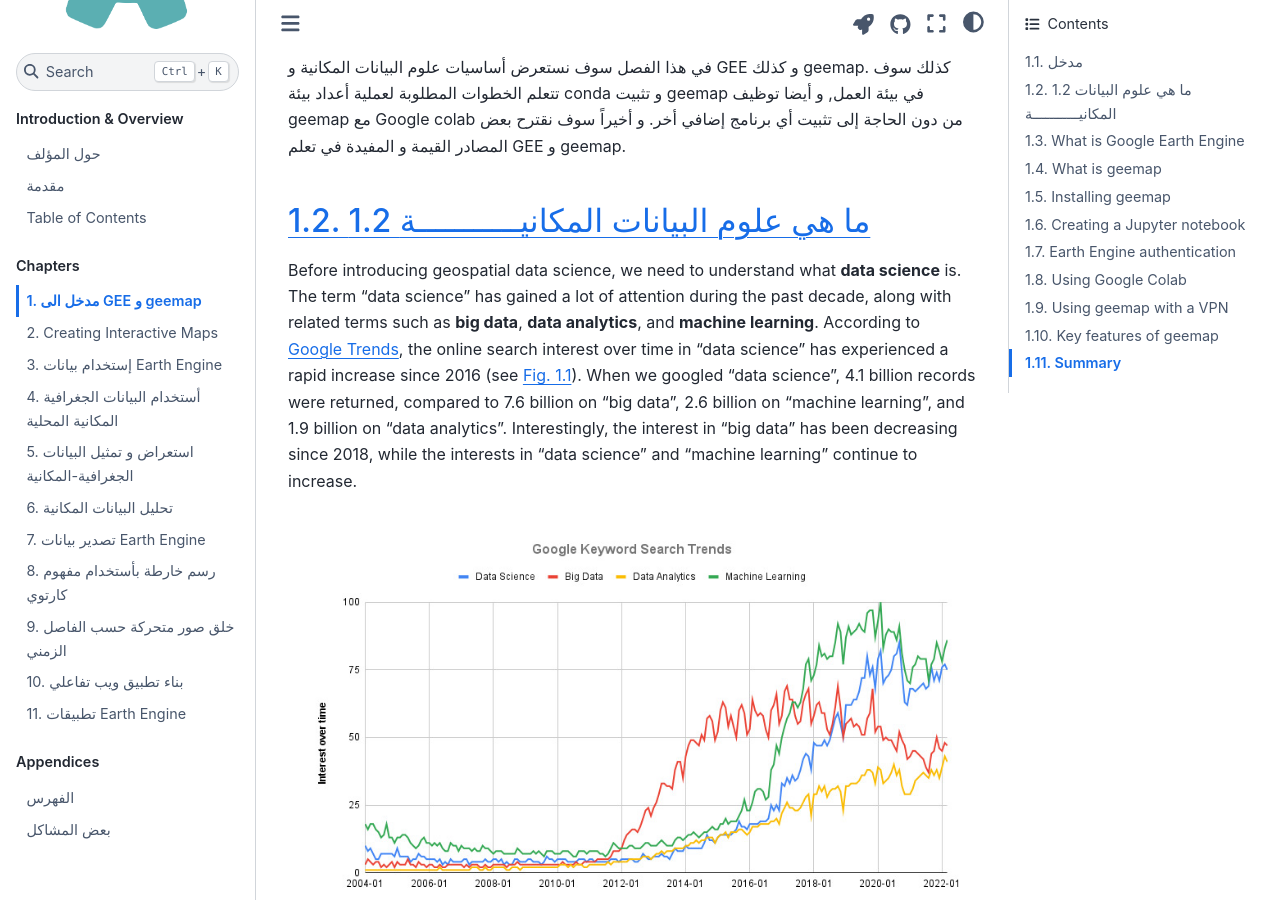
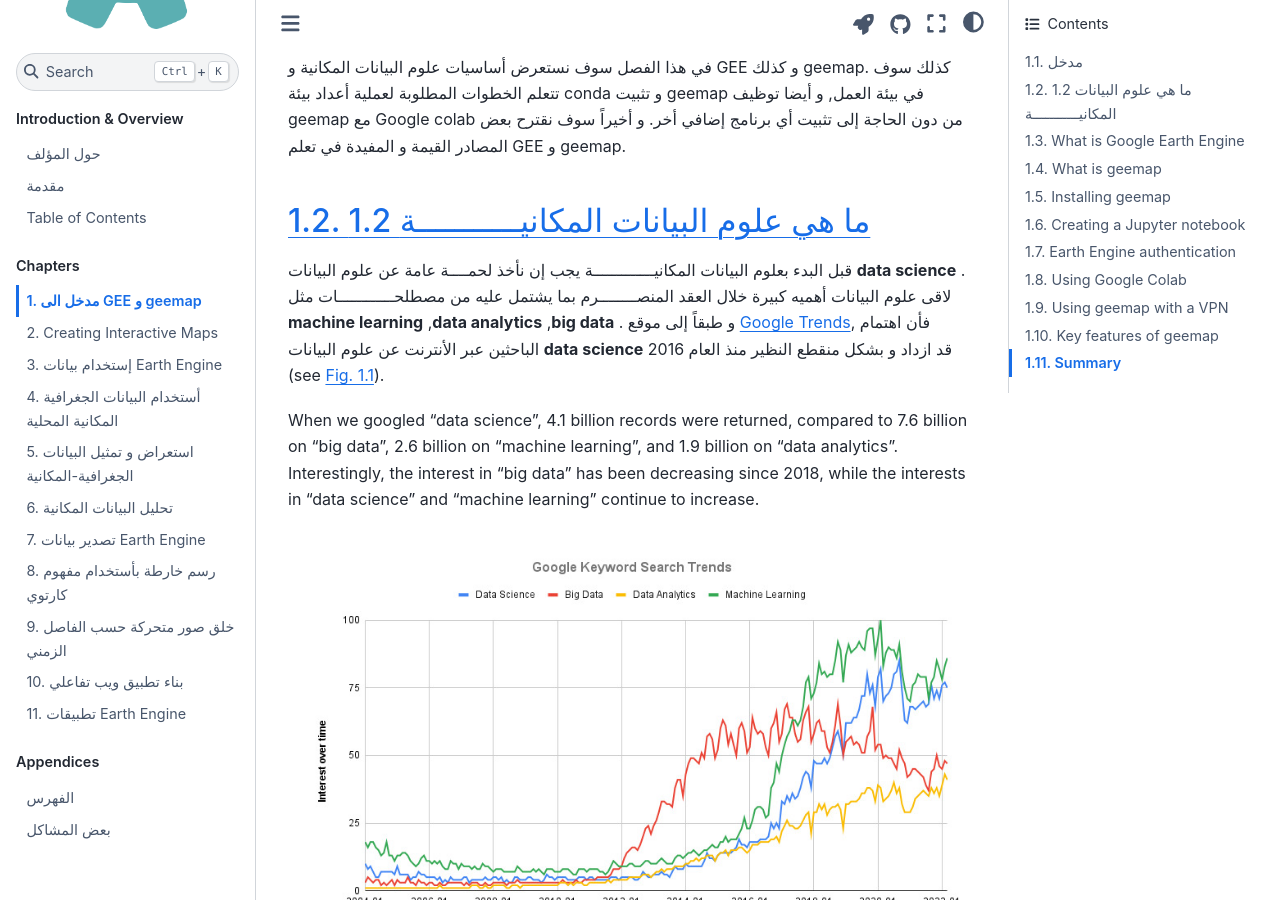
Before and after one commit to giswqs/geebook-arabic, a Jupyter Book: the page built from chapters/01_introduction.md, in a window 1280 px wide and 900 px high, scrolled down 951 px. Built offline with Jupyter Book 1.0.4 settings and Sphinx 7.4.7 and the Sphinx Book theme 1.1.4, drawn with Linux system fonts in a browser that asks for light colours; cross-references to code outside the pages are shown as plain code.

Commit message:
Update 01_introduction.md

````diff
--- a/chapters/01_introduction.md
+++ b/chapters/01_introduction.md
@@ -30,7 +30,9 @@ kernelspec:
 
 ## 1.2	ما هي علوم البيانات المكانيـــــــــــة
 
-Before introducing geospatial data science, we need to understand what **data science** is. The term "data science" has gained a lot of attention during the past decade, along with related terms such as **big data**, **data analytics**, and **machine learning**. According to [Google Trends](https://bit.ly/40lfnpW), the online search interest over time in "data science" has experienced a rapid increase since 2016 (see {numref}`ch01_google_trends`). When we googled "data science", 4.1 billion records were returned, compared to 7.6 billion on "big data", 2.6 billion on "machine learning", and 1.9 billion on "data analytics". Interestingly, the interest in "big data" has been decreasing since 2018, while the interests in "data science" and "machine learning" continue to increase.
+قبل البدء بعلوم البيانات المكانيـــــــــــــة  يجب إن نأخذ لحمــــة عامة عن علوم البيانات **data science** . لاقى علوم البيانات أهميه كبيرة خلال العقد المنصــــــــرم بما يشتمل عليه  من مصطلحــــــــــــات مثل  **machine learning** ,**data analytics** ,**big data** . و طبقاً إلى موقع [Google Trends](https://bit.ly/40lfnpW), فأن اهتمام الباحثين عبر الأنترنت عن علوم البيانات **data science** قد ازداد و بشكل منقطع النظير منذ العام 2016 (see {numref}`ch01_google_trends`).
+
+When we googled "data science", 4.1 billion records were returned, compared to 7.6 billion on "big data", 2.6 billion on "machine learning", and 1.9 billion on "data analytics". Interestingly, the interest in "big data" has been decreasing since 2018, while the interests in "data science" and "machine learning" continue to increase.
 
 ```{figure} images/ch01_google_trends.jpg
 ---
````
